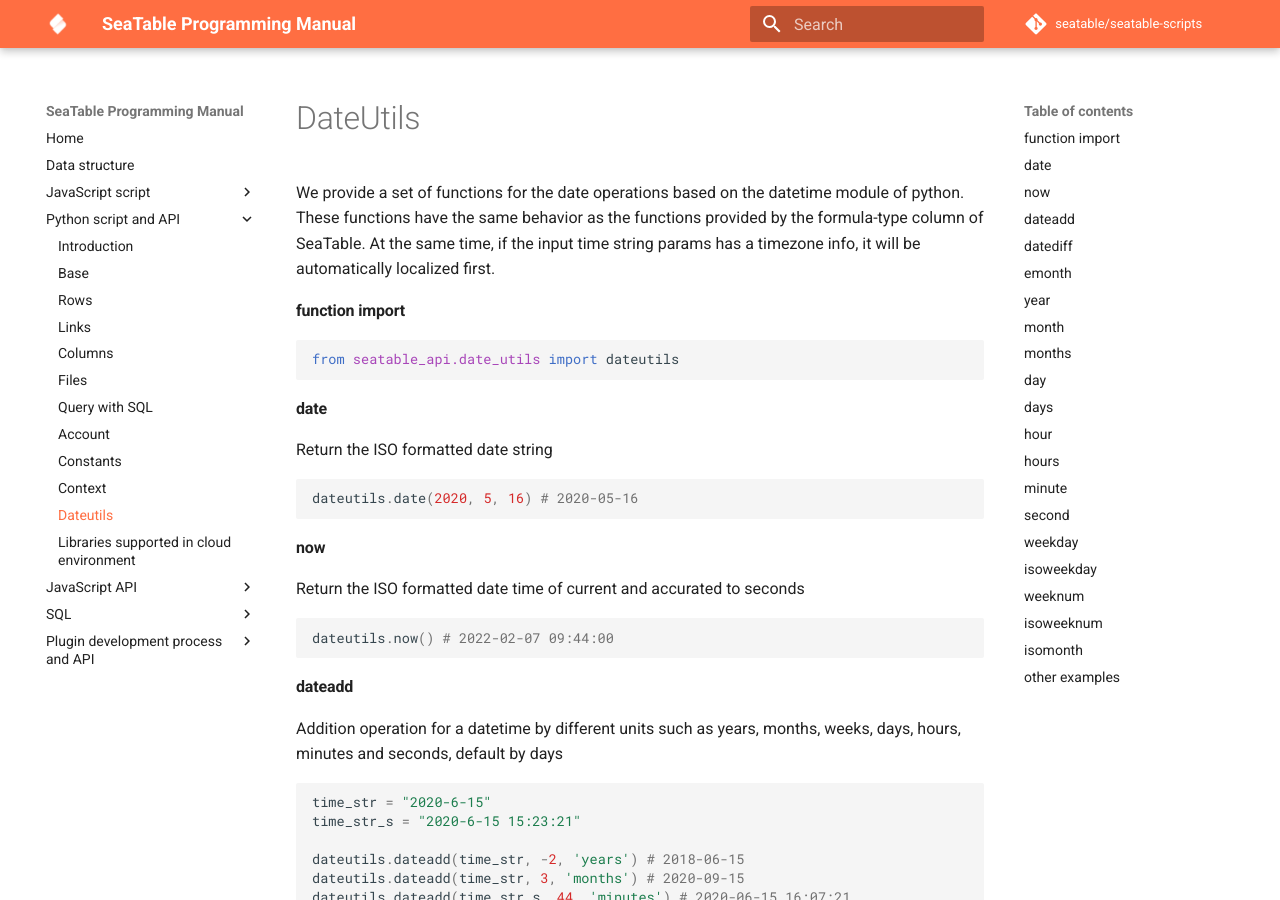
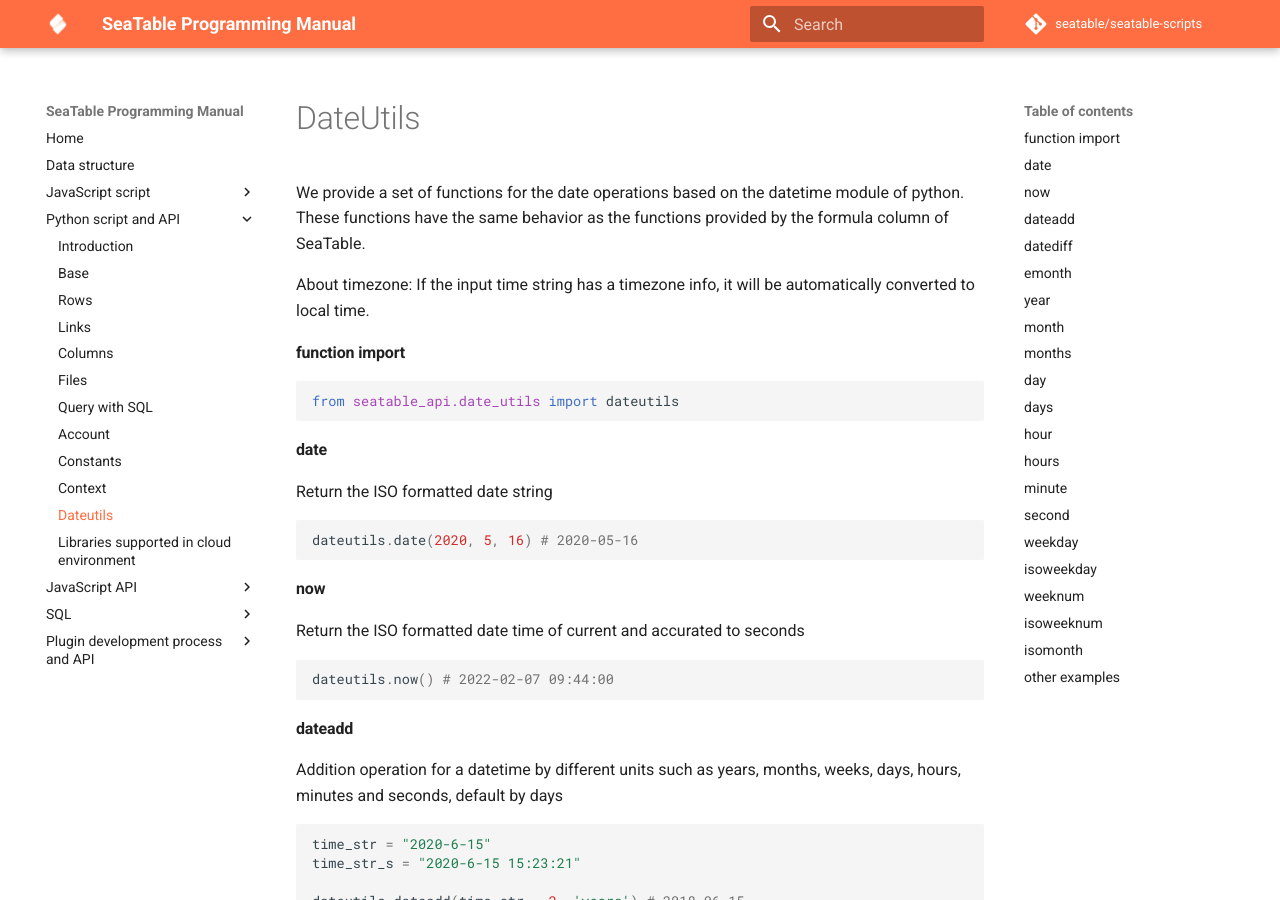
Before and after one commit to seatable/seatable-scripts, an MkDocs documentation site: the page built from manual/python/dateutils.md, in a window 1280 px wide and 900 px high. Built offline with MkDocs 1.6.1 and Material for MkDocs 9.7.7, drawn with Linux system fonts in a browser that asks for light colours; comment, search, counter and statistics services are not loaded; some of the changed text lies outside the part shown.

Commit message:
Update dateutils.md

```diff
--- a/manual/python/dateutils.md
+++ b/manual/python/dateutils.md
@@ -1,6 +1,8 @@
 # DateUtils
 
-We provide a set of functions for the date operations based on the datetime module of python. These functions have the same behavior as the functions provided by the formula-type column of SeaTable. At the same time, if the input time string  params has a timezone info, it will be automatically localized first.
+We provide a set of functions for the date operations based on the datetime module of python. These functions have the same behavior as the functions provided by the formula column of SeaTable.
+
+About timezone: If the input time string has a timezone info, it will be automatically converted to local time.
 
 #### function import
 
```
Also changed, not shown: other parts of manual/python/dateutils.md (+2 -2 lines).
